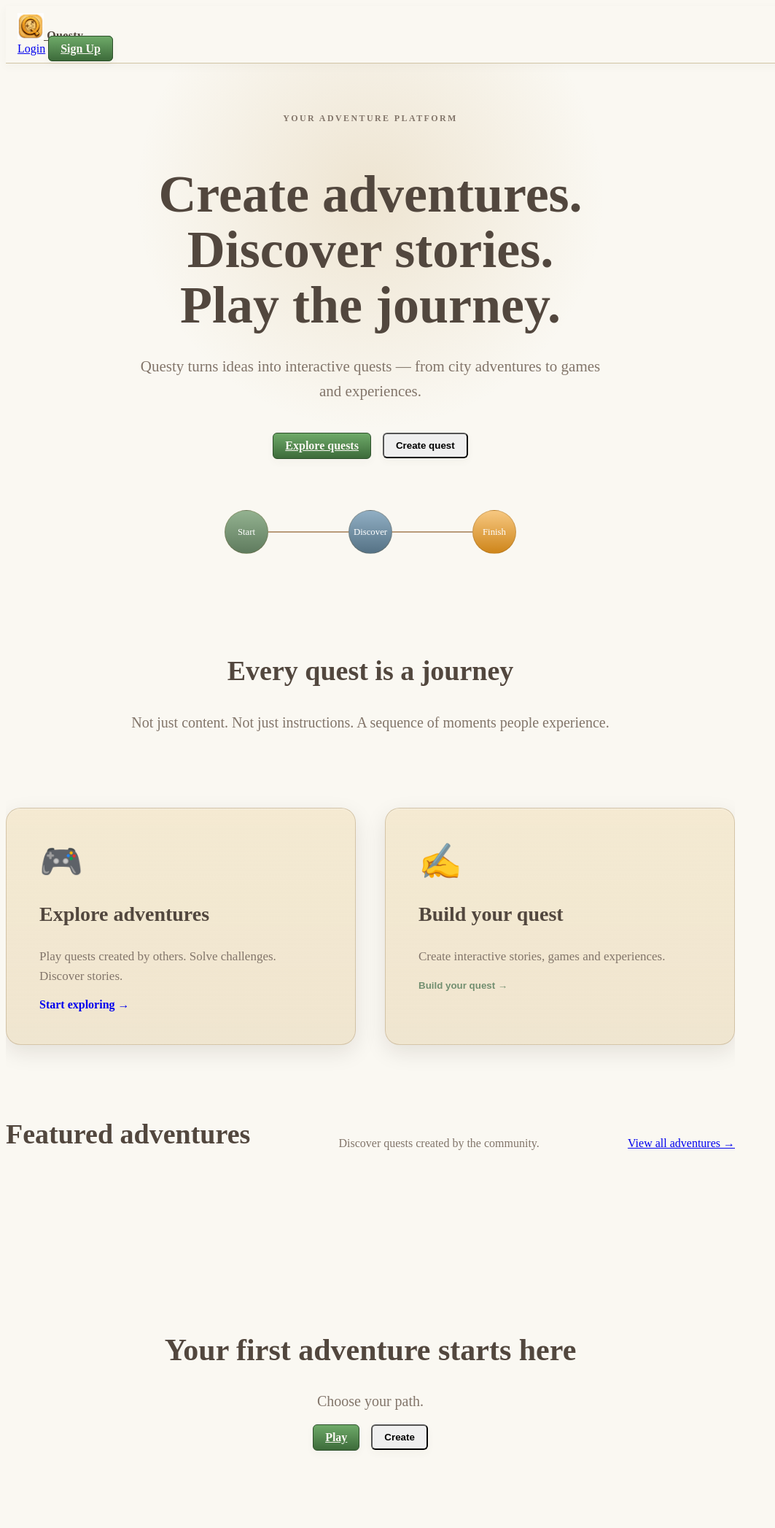
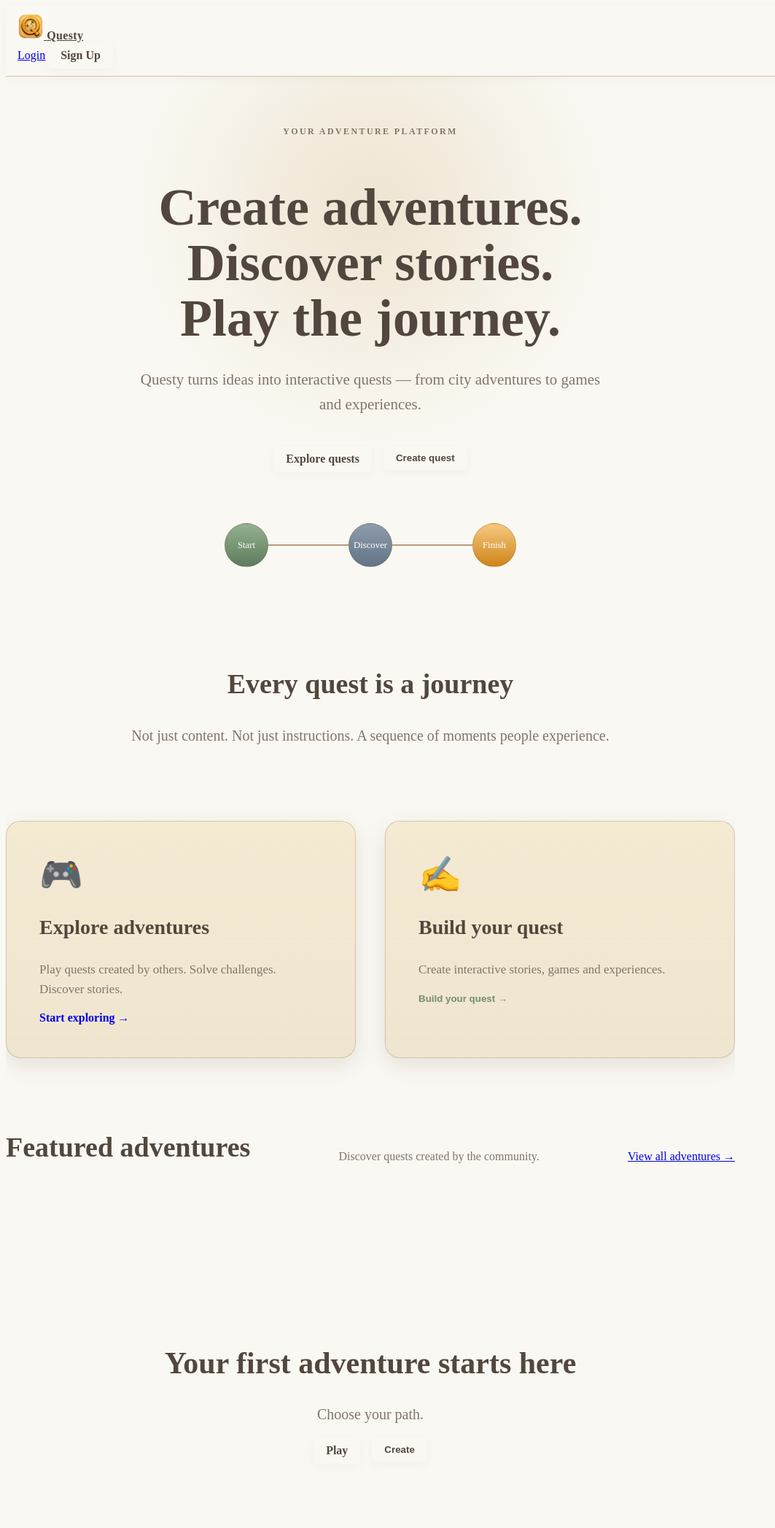
Before and after one commit to ddiedov/questy, a FastAPI app: page / in a window 1280 px wide. Shown: the whole page at 73% size, without its empty margins (0-1063 px from the left). Before the commit the page ends 1988 px from the top, so only its background shows below. Run offline with FastAPI, Linux system fonts and the light colour scheme; parts of the project's set-up code (start-up, migrations or seed data) failed here and were passed over; some libraries are stand-ins or nearby versions.

Commit message:
new palete + initial button styles

```diff
--- a/app/static/css/overrides.css
+++ b/app/static/css/overrides.css
@@ -1,89 +1,219 @@
 /* ========================================
-   BUTTONS
+   BUTTON BASE
 ======================================== */
 
 .btn {
-  border-radius: var(--radius-sm);
-  padding: 8px 16px;
-  font-weight: 600;
-  transition:
-    transform .12s ease,
-    box-shadow .12s ease,
-    background .12s ease,
-    border-color .12s ease;
+    --btn-bg: transparent;
+    --btn-bg-soft: transparent;
+    --btn-bg-hover: transparent;
 
-  box-shadow: var(--shadow-sm);
+    --btn-border: transparent;
+    --btn-border-light: transparent;
+    --btn-border-muted: transparent;
+
+    --btn-text: var(--text-main);
+    --btn-text-soft: var(--text-main);
+    --btn-text-muted: var(--text-muted);
+
+    display: inline-flex;
+    align-items: center;
+    justify-content: center;
+    gap: .5rem;
+
+    padding: var(--space-sm) var(--space-lg);
+
+    border: 1px solid var(--btn-border);
+    border-radius: var(--radius-sm);
+
+    background: var(--btn-bg);
+    color: var(--btn-text);
+
+    font-weight: 600;
+    text-decoration: none;
+
+    box-shadow: var(--shadow-sm);
+
+    transition:
+        background .12s ease,
+        border-color .12s ease,
+        color .12s ease,
+        transform .12s ease,
+        box-shadow .12s ease;
+}
+
+.btn:hover {
+    background: var(--btn-bg-hover);
+    transform: translateY(-1px);
+}
+
+.btn:focus-visible {
+    outline: none;
+    box-shadow:
+        var(--shadow-sm),
+        0 0 0 3px rgba(0,0,0,.08);
+}
+
+.btn:disabled {
+    opacity: .55;
+    cursor: default;
+    transform: none;
+    box-shadow: none;
 }
 
 
 /* ========================================
-   PRIMARY
+   CATEGORY: FORWARD
 ======================================== */
 
-.btn-primary,
-.btn-success {
-  background: var(--primary-bright-gradient);
-  border: 1px solid var(--primary-bright-border);
-  color: var(--primary-bright-text);
-}
+.btn-forward {
+    --btn-bg: var(--btn-forward-bg);
+    --btn-bg-soft: var(--btn-forward-bg-soft);
+    --btn-bg-hover: var(--btn-forward-bg-hover);
 
-.btn-primary:hover,
-.btn-success:hover {
-  background: var(--primary-bright-hover);
-  transform: translateY(-1px);
-  box-shadow: var(--shadow-sm);
+    --btn-border: var(--btn-forward-border);
+    --btn-border-light: var(--btn-forward-border-light);
+    --btn-border-muted: var(--btn-forward-border-muted);
+
+    --btn-text: var(--btn-forward-text);
+    --btn-text-soft: var(--btn-forward-text-soft);
+    --btn-text-muted: var(--btn-forward-text-muted);
 }
 
 
 /* ========================================
-   SECONDARY (NEUTRAL)
+   CATEGORY: EXPLORE
 ======================================== */
 
-.btn-secondary {
-  background: var(--secondary-gold-gradient);
-  border: 1px solid var(--secondary-gold-border);
-  color: var(--secondary-gold-text);
-}
+.btn-explore {
+    --btn-bg: var(--btn-explore-bg);
+    --btn-bg-soft: var(--btn-explore-bg-soft);
+    --btn-bg-hover: var(--btn-explore-bg-hover);
 
-.btn-secondary:hover {
-  background: var(--secondary-gold-hover);
-  transform: translateY(-1px);
-  box-shadow: var(--shadow-sm);
+    --btn-border: var(--btn-explore-border);
+    --btn-border-light: var(--btn-explore-border-light);
+    --btn-border-muted: var(--btn-explore-border-muted);
+
+    --btn-text: var(--btn-explore-text);
+    --btn-text-soft: var(--btn-explore-text-soft);
+    --btn-text-muted: var(--btn-explore-text-muted);
 }
 
 
 /* ========================================
-   NEUTRAL
+   CATEGORY: MODIFY
 ======================================== */
 
-.btn-neutral {
-  background: var(--accent-blue-gradient);
-  border: 1px solid var(--accent-blue-border);
-  color: var(--accent-blue-text);
-}
+.btn-modify {
+    --btn-bg: var(--btn-modify-bg);
+    --btn-bg-soft: var(--btn-modify-bg-soft);
+    --btn-bg-hover: var(--btn-modify-bg-hover);
 
-.btn-neutral:hover {
-  background: var(--accent-blue-hover);
-  transform: translateY(-1px);
-  box-shadow: var(--shadow-sm);
+    --btn-border: var(--btn-modify-border);
+    --btn-border-light: var(--btn-modify-border-light);
+    --btn-border-muted: var(--btn-modify-border-muted);
+
+    --btn-text: var(--btn-modify-text);
+    --btn-text-soft: var(--btn-modify-text-soft);
+    --btn-text-muted: var(--btn-modify-text-muted);
 }
 
 
 /* ========================================
-   TOP
+   CATEGORY: DANGER
 ======================================== */
 
-.btn-danger,
-.btn-top {
-  background: var(--gold-bright-gradient);
-  border: 1px solid var(--gold-bright-border);
-  color: var(--gold-bright-text);
+.btn-danger {
+    --btn-bg: var(--btn-danger-bg);
+    --btn-bg-soft: var(--btn-danger-bg-soft);
+    --btn-bg-hover: var(--btn-danger-bg-hover);
+
+    --btn-border: var(--btn-danger-border);
+    --btn-border-light: var(--btn-danger-border-light);
+    --btn-border-muted: var(--btn-danger-border-muted);
+
+    --btn-text: var(--btn-danger-text);
+    --btn-text-soft: var(--btn-danger-text-soft);
+    --btn-text-muted: var(--btn-danger-text-muted);
 }
 
-.btn-danger:hover,
-.btn-top:hover {
-  background: var(--gold-bright-hover);
-  transform: translateY(-1px);
-  box-shadow: var(--shadow-sm);
-  color: var(--gold-bright-text);
+
+/* ========================================
+   CATEGORY: AUTHENTICATION
+======================================== */
+
+.btn-auth {
+    --btn-bg: var(--btn-auth-bg);
+    --btn-bg-soft: var(--btn-auth-bg-soft);
+    --btn-bg-hover: var(--btn-auth-bg-hover);
+
+    --btn-border: var(--btn-auth-border);
+    --btn-border-light: var(--btn-auth-border-light);
+    --btn-border-muted: var(--btn-auth-border-muted);
+
+    --btn-text: var(--btn-auth-text);
+    --btn-text-soft: var(--btn-auth-text-soft);
+    --btn-text-muted: var(--btn-auth-text-muted);
 }
+
+
+/* ========================================
+   CATEGORY: NAVIGATION
+======================================== */
+
+.btn-nav {
+    --btn-bg: var(--btn-nav-bg);
+    --btn-bg-soft: var(--btn-nav-bg-soft);
+    --btn-bg-hover: var(--btn-nav-bg-hover);
+
+    --btn-border: var(--btn-nav-border);
+    --btn-border-light: var(--btn-nav-border-light);
+    --btn-border-muted: var(--btn-nav-border-muted);
+
+    --btn-text: var(--btn-nav-text);
+    --btn-text-soft: var(--btn-nav-text-soft);
+    --btn-text-muted: var(--btn-nav-text-muted);
+}
+
+
+/* ========================================
+   WEIGHT: PRIMARY
+======================================== */
+
+.btn-primary {
+    background: var(--btn-bg);
+    border-color: var(--btn-border);
+    color: var(--btn-text);
+}
+
+
+/* ========================================
+   WEIGHT: SECONDARY
+======================================== */
+
+.btn-secondary {
+    background: var(--btn-bg-soft);
+    border-color: var(--btn-border);
+    color: var(--btn-text-soft);
+}
+
+
+/* ========================================
+   WEIGHT: QUIET
+======================================== */
+
+.btn-quiet {
+    background: transparent;
+    border-color: var(--btn-border-light);
+    color: var(--btn-text-soft);
+}
+
+
+/* ========================================
+   WEIGHT: MUTE
+======================================== */
+
+.btn-mute {
+    background: transparent;
+    border-color: var(--btn-border-light);
+    color: var(--btn-text-muted);
+}
--- a/app/static/css/pages/quest-editor.css
+++ b/app/static/css/pages/quest-editor.css
@@ -121,25 +121,25 @@
 
 .qe-status--draft {
     color: var(--status-warning-text);
-    background: var(--status-warning-glass-gradient);
+    background: var(--clr-sys-warning-glass-gradient);
     border-color: var(--status-warning-border);
 }
 
 .qe-status--published {
     color: var(--status-success-text);
-    background: var(--status-success-glass-gradient);
+    background: var(--clr-sys-success-glass-gradient);
     border-color: var(--status-success-border);
 }
 
 .qe-status--archived {
     color: var(--status-error-text);
-    background: var(--status-error-glass-gradient);
+    background: var(--clr-sys-error-glass-gradient);
     border-color:var(--status-error-border);
 }
 
 .qe-status--info {
     color: var(--status-info-text);
-    background: var(--status-info-glass-gradient);
+    background: var(--clr-sys-info-glass-gradient);
     border-color:var(--status-info-border);
 }
 
--- a/app/static/css/variables.css
+++ b/app/static/css/variables.css
@@ -21,107 +21,117 @@
   --clr-parchment-dark-brd:      #A8946E;
   --clr-parchment-dark-grad:     linear-gradient(180deg, #FDF6E2 0%, #EAD2A3 100%);
 
-  /* --- Зелені тони (Primary / Головна дія) --- */
+/* --- Зелені тони (Primary / Головна дія) --- */
   --clr-sage:                    #728F70;
   --clr-sage-txt:                #FAF8F2;
   --clr-sage-brd:                #4B624A;
   --clr-sage-grad:               linear-gradient(180deg, #93B290 0%, #5F7B5E 100%);
+  /* Базові ховери для інтерактивності */
+  --clr-sage-hover:              #5D785B;
+  --clr-sage-hover-grad:         linear-gradient(180deg, #789975 0%, #4D634B 100%);
 
   --clr-forest:                  #4D8049;
   --clr-forest-txt:              #FAF8F2;
   --clr-forest-brd:              #2C4F2A;
   --clr-forest-grad:             linear-gradient(180deg, #6EAA69 0%, #3D6B3A 100%);
+  /* Базові ховери для інтерактивності */
+  --clr-forest-hover:            #3B6338;
+  --clr-forest-hover-grad:       linear-gradient(180deg, #50854C 0%, #2D4C2B 100%);
 
-  /* --- Золоті тони (Gold / Досягнення та нагороди) --- */
+/* --- Золоті тони (Gold / Досягнення та нагороди) --- */
   --clr-amber:                   #D9B382;
   --clr-amber-txt:               #52473E;
   --clr-amber-brd:               #A8804D;
   --clr-amber-grad:              linear-gradient(180deg, #F2DAB7 0%, #C69E69 100%);
+  /* Базові ховери для інтерактивності */
+  --clr-amber-hover:             #C5A070;
+  --clr-amber-hover-grad:        linear-gradient(180deg, #DEC299 0%, #AB8554 100%);
 
   --clr-gold:                    #E59F3C;
   --clr-gold-txt:                #FFFDF9;
   --clr-gold-brd:                #A3650B;
   --clr-gold-grad:               linear-gradient(180deg, #F7C881 0%, #CE851A 100%);
+  /* Базові ховери для інтерактивності */
+  --clr-gold-hover:              #C98628;
+  --clr-gold-hover-grad:         linear-gradient(180deg, #EFA843 0%, #A3691A 100%);
 
-  /* --- Сині тони (Blue Accent / Магія, мана або лор) --- */
-  --clr-slate-blue:              #6E8CA0;
-  --clr-slate-blue-txt:          #FAF8F2;
-  --clr-slate-blue-brd:          #3D5463;
-  --clr-slate-blue-grad:         linear-gradient(180deg, #91AFC4 0%, #557285 100%);
+/* --- Чорнильні тони (Ink Blues / Спокійні акцентні кольори) --- */
+  --clr-ink-blue:               #718091;
+  --clr-ink-blue-txt:           #FAF8F2;
+  --clr-ink-blue-brd:           #4E6175;
+  --clr-ink-blue-grad:          linear-gradient(180deg, #8E9CAD 0%, #627486 100%);
+  /* Базові ховери для інтерактивності */
+  --clr-ink-blue-hover:         #627486;
+  --clr-ink-blue-hover-grad:    linear-gradient(180deg, #7E8E9F 0%, #556677 100%);
 
-  --clr-ocean:                   #34658A;
-  --clr-ocean-txt:               #FFFDF9;
-  --clr-ocean-brd:               #16364F;
-  --clr-ocean-grad:              linear-gradient(180deg, #4F89B5 0%, #245275 100%);
+  --clr-deep-ink:               #566B80;
+  --clr-deep-ink-txt:           #FFFDF9;
+  --clr-deep-ink-brd:           #384A5B;
+  --clr-deep-ink-grad:          linear-gradient(180deg, #6F8498 0%, #475C71 100%);
+  /* Базові ховери для інтерактивності */
+  --clr-deep-ink-hover:         #475C71;
+  --clr-deep-ink-hover-grad:    linear-gradient(180deg, #62798E 0%, #3D5063 100%);
+
+/* --- Walnut (Теплі горіхові тони) --- */
+  --clr-walnut:                 #A08A67;
+  --clr-walnut-txt:             #FAF8F2;
+  --clr-walnut-brd:             #746247;
+  --clr-walnut-grad:            linear-gradient(180deg, #BCA783 0%, #8A7555 100%);
+  /* Базові ховери для інтерактивності */
+  --clr-walnut-hover:           #8A7555;
+  --clr-walnut-hover-grad:      linear-gradient(180deg, #A99370 0%, #756144 100%);
+
+/* --- Granite (Нейтральні кам'яні тони) --- */
+  --clr-granite:                #A9ADB1;
+  --clr-granite-txt:            #52473E;
+  --clr-granite-brd:            #7B8085;
+  --clr-granite-grad:           linear-gradient(180deg, #C6CACE 0%, #979CA1 100%);
+  /* Базові ховери для інтерактивності */
+  --clr-granite-hover:          #979CA1;
+  --clr-granite-hover-grad:     linear-gradient(180deg, #B6BABE 0%, #878C91 100%);
+
+/* --- Rosewood (Приглушені червоно-деревні тони) --- */
+  --clr-rosewood:               #C8867D;
+  --clr-rosewood-txt:           #FFFDF9;
+  --clr-rosewood-brd:           #8E5149;
+  --clr-rosewood-grad:          linear-gradient(180deg, #DEA49D 0%, #B46B61 100%);
+  /* Базові ховери для інтерактивності */
+  --clr-rosewood-hover:         #B46B61;
+  --clr-rosewood-hover-grad:    linear-gradient(180deg, #CD8F88 0%, #9F5C53 100%);
+
+
+
+
+  /* --- Системні кольори сповіщень (Посилений контраст) --- */
+  --clr-sys-success-bg:             #E1EAE0;
+  --clr-sys-success-txt:            #2D4C2B;
+  --clr-sys-success-brd:            #91B58F;
+  --clr-sys-success-grad:           linear-gradient(180deg, #EFF7EE 0%, #CBDBC9 100%);
+  --clr-sys-success-glass-gradient: linear-gradient(180deg, #EDF2E6E0 0%, #D9E4CC9E 100%);
+
+  --clr-sys-warning-bg:             #FCEFD9;
+  --clr-sys-warning-txt:            #704B19;
+  --clr-sys-warning-brd:            #E2B273;
+  --clr-sys-warning-grad:           linear-gradient(180deg, #FFF4E0 0%, #F6DCB1 100%);
+  --clr-sys-warning-glass-gradient: linear-gradient(180deg, #F3E7CCE0 0%, #EADBBD9E 100%);
+
+  --clr-sys-error-bg:             #F7E2E0;
+  --clr-sys-error-txt:            #822F25;
+  --clr-sys-error-brd:            #D8958D;
+  --clr-sys-error-grad:           linear-gradient(180deg, #FDF0EE 0%, #E9C4C0 100%);
+  --clr-sys-error-glass-gradient: linear-gradient(180deg, #F3E6E4E0 0%, #E8D0CB9E 100%);
+
+  --clr-sys-info-bg:              #E1EAF0;
+  --clr-sys-info-txt:             #324B59;
+  --clr-sys-info-brd:             #9FB6C4;
+  --clr-sys-info-grad:            linear-gradient(180deg, #EFF6FA 0%, #C4D7E3 100%);
+  --clr-sys-info-glass-gradient:  linear-gradient(180deg, #EAF0F3E0 0%, #D5E0E79E 100%);
+
+
 
   /* Деревні відтінки */
   --clr-wood-dark:               #6A5B50;
   --clr-wood-light:              #998372;
-
-  /* --- Системні кольори сповіщень (Посилений контраст) --- */
-  --clr-sys-success-bg:          #E1EAE0;
-  --clr-sys-success-txt:         #2D4C2B;
-  --clr-sys-success-brd:         #91B58F;
-  --clr-sys-success-grad:        linear-gradient(180deg, #EFF7EE 0%, #CBDBC9 100%);
-
-  --clr-sys-warning-bg:          #FCEFD9;
-  --clr-sys-warning-txt:         #704B19;
-  --clr-sys-warning-brd:         #E2B273;
-  --clr-sys-warning-grad:        linear-gradient(180deg, #FFF4E0 0%, #F6DCB1 100%);
-
-  --clr-sys-error-bg:            #F7E2E0;
-  --clr-sys-error-txt:           #822F25;
-  --clr-sys-error-brd:           #D8958D;
-  --clr-sys-error-grad:          linear-gradient(180deg, #FDF0EE 0%, #E9C4C0 100%);
-
-  --clr-sys-info-bg:             #E1EAF0;
-  --clr-sys-info-txt:            #324B59;
-  --clr-sys-info-brd:            #9FB6C4;
-  --clr-sys-info-grad:           linear-gradient(180deg, #EFF6FA 0%, #C4D7E3 100%);
-
-  /* ===== Glass gradients ===== */
-  --status-success-glass-gradient:
-    linear-gradient(
-        180deg,
-        #EDF2E6E0 0%,
-        #D9E4CC9E 100%
-    );
-
-  --status-warning-glass-gradient:
-    linear-gradient(
-        180deg,
-        #F3E7CCE0 0%,
-        #EADBBD9E 100%
-    );
-
-  --status-error-glass-gradient:
-    linear-gradient(
-        180deg,
-        #F3E6E4E0 0%,
-        #E8D0CB9E 100%
-    );
-
-  --status-info-glass-gradient:
-    linear-gradient(
-        180deg,
-        #EAF0F3E0 0%,
-        #D5E0E79E 100%
-    );
-
-  /* Базові ховери для інтерактивності */
-  --clr-sage-hover:              #5D785B;
-  --clr-sage-hover-grad:         linear-gradient(180deg, #789975 0%, #4D634B 100%);
-  --clr-forest-hover:            #3B6338;
-  --clr-forest-hover-grad:       linear-gradient(180deg, #50854C 0%, #2D4C2B 100%);
-  --clr-amber-hover:             #C5A070;
-  --clr-amber-hover-grad:        linear-gradient(180deg, #DEC299 0%, #AB8554 100%);
-  --clr-gold-hover:              #C98628;
-  --clr-gold-hover-grad:         linear-gradient(180deg, #EFA843 0%, #A3691A 100%);
-  --clr-slate-blue-hover:        #567184;
-  --clr-slate-blue-hover-grad:   linear-gradient(180deg, #6F8EAC 0%, #445969 100%);
-  --clr-ocean-hover:             #264D6B;
-  --clr-ocean-hover-grad:        linear-gradient(180deg, #376C94 0%, #1A374F 100%);
-
 
   /* Текстові чорнила */
   --clr-ink-dark:        #52473E;
@@ -169,19 +179,19 @@
   --gold-bright-gradient:        var(--clr-gold-grad);
   --gold-bright-hover:           var(--clr-gold-hover-grad);
 
-  /* Спокійний синій (Slate / Магічні елементи) */
-  --accent-blue:                 var(--clr-slate-blue);
-  --accent-blue-text:            var(--clr-slate-blue-txt);
-  --accent-blue-border:          var(--clr-slate-blue-brd);
-  --accent-blue-gradient:        var(--clr-slate-blue-grad);
-  --accent-blue-hover:           var(--clr-slate-blue-hover-grad);
+  /* Спокійний синій (Ink Blue / Магічні елементи) */
+  --accent-blue:                 var(--clr-ink-blue);
+  --accent-blue-text:            var(--clr-ink-blue-txt);
+  --accent-blue-border:          var(--clr-ink-blue-brd);
+  --accent-blue-gradient:        var(--clr-ink-blue-grad);
+  --accent-blue-hover:           var(--clr-ink-blue-hover-grad);
 
-  /* Яскравий синій (Ocean / Кристали, мана) */
-  --accent-blue-bright:          var(--clr-ocean);
-  --accent-blue-bright-text:     var(--clr-ocean-txt);
-  --accent-blue-bright-border:   var(--clr-ocean-brd);
-  --accent-blue-bright-gradient: var(--clr-ocean-grad);
-  --accent-blue-bright-hover:    var(--clr-ocean-hover-grad);
+  /* Яскравий синій (Deep Ink) */
+  --accent-blue-bright:          var(--clr-deep-ink);
+  --accent-blue-bright-text:     var(--clr-deep-ink-txt);
+  --accent-blue-bright-border:   var(--clr-deep-ink-brd);
+  --accent-blue-bright-gradient: var(--clr-deep-ink-grad);
+  --accent-blue-bright-hover:    var(--clr-deep-ink-hover-grad);
 
   /* Мапування системних сповіщень */
   --status-success-bg:           var(--clr-sys-success-bg);
@@ -264,7 +274,7 @@
   --dot-more-bg:        var(--clr-parchment-light-grad);
   --dot-more-border:    var(--clr-gold-brd);
 
-  --dot-discover-bg:    var(--clr-slate-blue-grad);
+  --dot-discover-bg:    var(--clr-ink-blue-grad);
   --dot-discover-border:var(--clr-gold-brd);
 
   --dot-finish-bg:      var(--clr-gold-grad);
```
